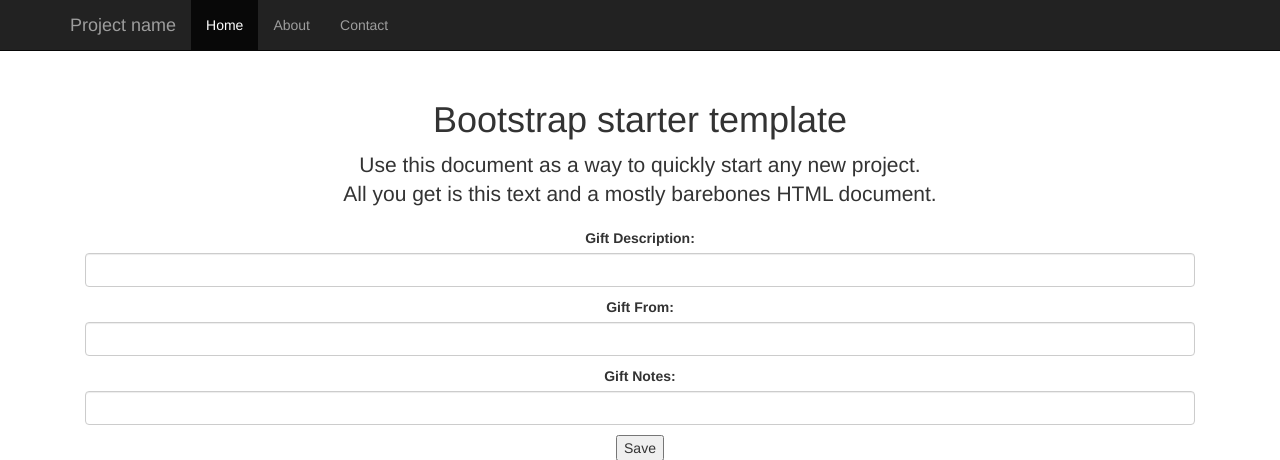
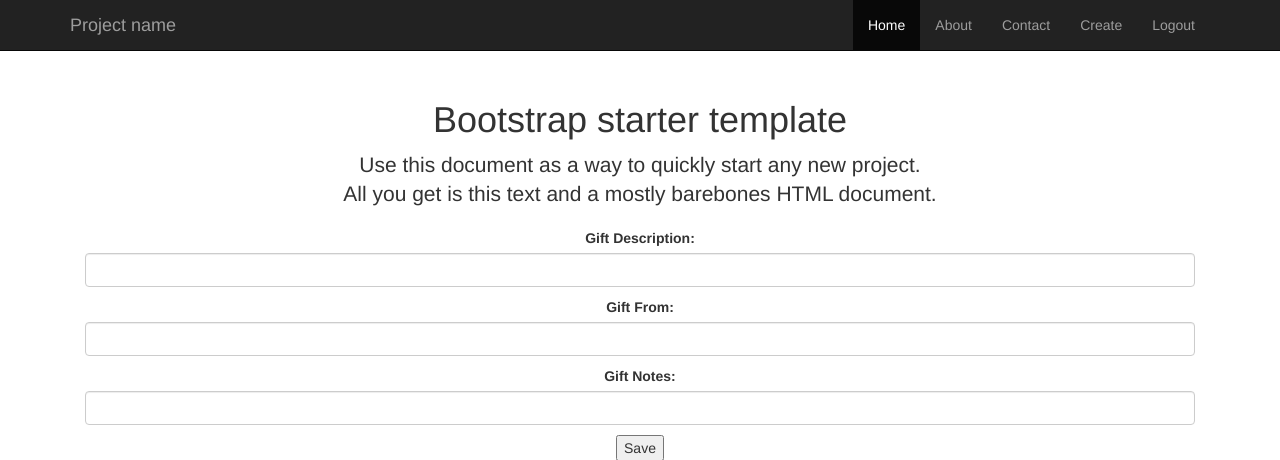
Before and after one commit to erictempleton1/gifttrack, a Django app: page /track/create/ in a window 1280 px wide. Shown: the top 460 px of the page. Run offline with Django 3.2, Linux system fonts and the light colour scheme; the visitor is signed in with stand-in values (Sample User, id 1); some libraries are stand-ins or nearby versions.

Commit message:
adding more links to base template

```diff
--- a/gifttrack/templates/gifttrack/base.html
+++ b/gifttrack/templates/gifttrack/base.html
@@ -17,13 +17,19 @@
                     <span class="icon-bar"></span>
                     <span class="icon-bar"></span>
                 </button>
-                <a class="navbar-brand" href="#">Project name</a>
+                <a class="navbar-brand" href="/track">Project name</a>
                 </div>
                 <div id="navbar" class="collapse navbar-collapse">
-                <ul class="nav navbar-nav">
+                <ul class="nav navbar-nav pull-right">
                     <li class="active"><a href="#">Home</a></li>
                     <li><a href="#about">About</a></li>
                     <li><a href="#contact">Contact</a></li>
+                    {% if request.user.is_authenticated %}
+                        <li><a href="/track/create">Create</a></li>
+                        <li><a href="/track/logout">Logout</a></li>
+                    {% else %}
+                        <li><a href="/track/login">Login</a></li>
+                    {% endif %}
                 </ul>
                 </div><!--/.nav-collapse -->
             </div>
```
